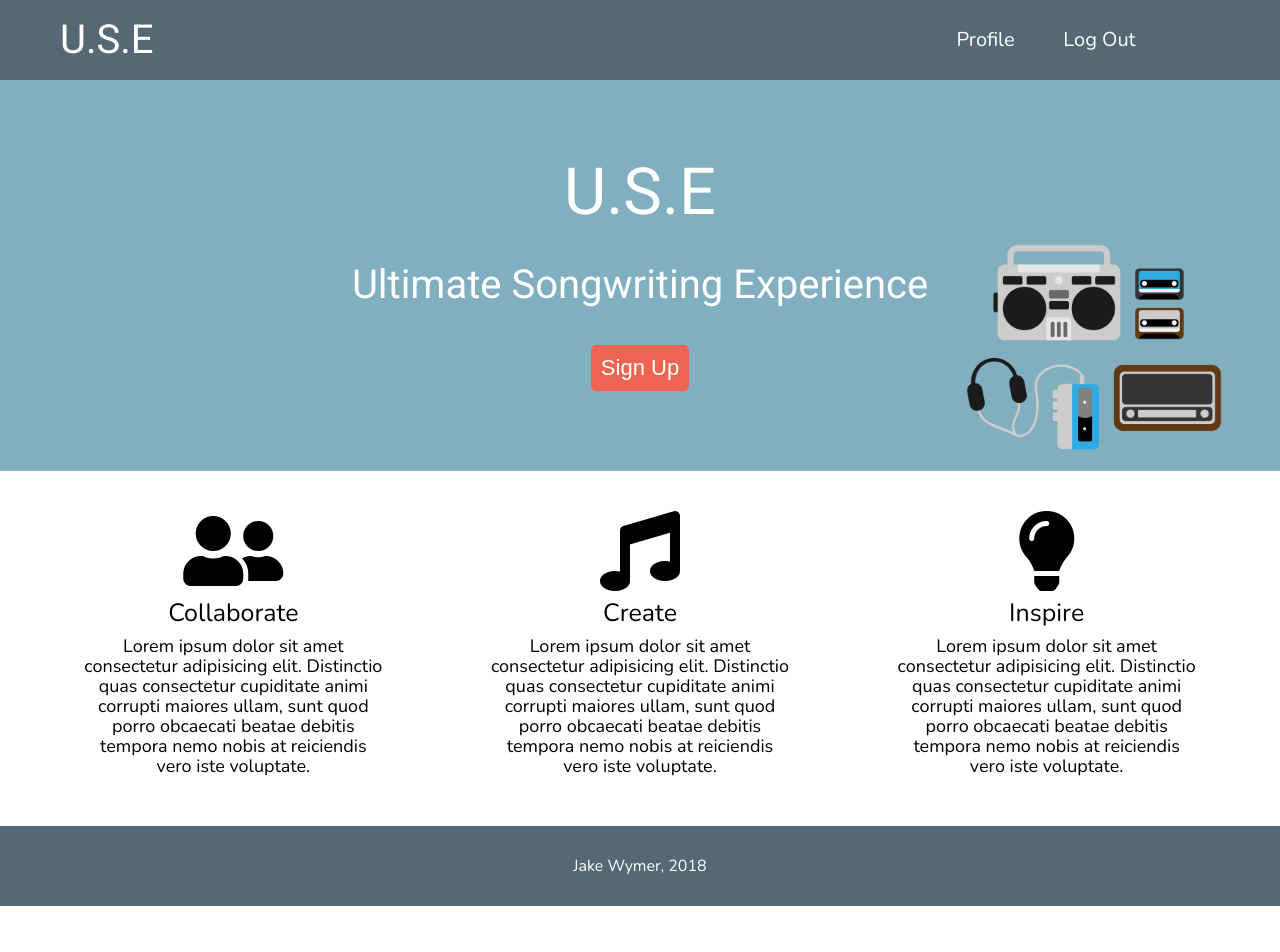
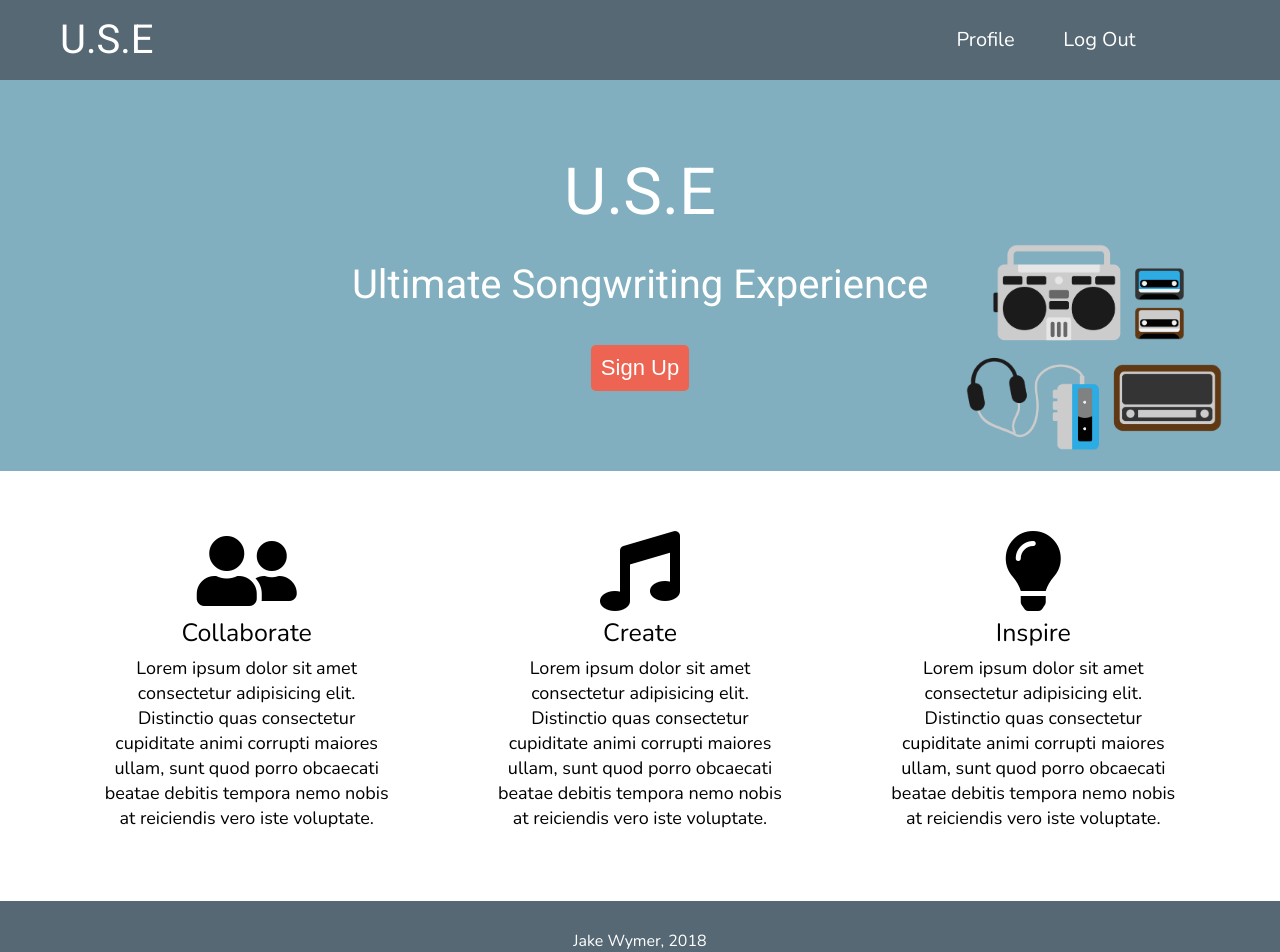
Before and after one commit to JakeWymer/USE, a React (Create React App) app: page / in a window 1280 px wide. Shown: the top 952 px of the page. Before the commit the page ends 906 px from the top, so only its background shows below. Built offline with nearby package versions, Linux system fonts and the light colour scheme.

Commit message:
adjust home styling

```diff
--- a/src/components/Home/Home.css
+++ b/src/components/Home/Home.css
@@ -45,7 +45,7 @@
     display: flex;
     justify-content: space-around;
     align-items: center;
-    padding: 30px;
+    padding: 50px;
     flex-direction: column;
 }
 
@@ -67,7 +67,7 @@
 
 .feature-item p {
     font-size: 18px;
-    line-height: 20px;
+    line-height: 25px;
 }
 
 @media(min-width: 768px) {
```
